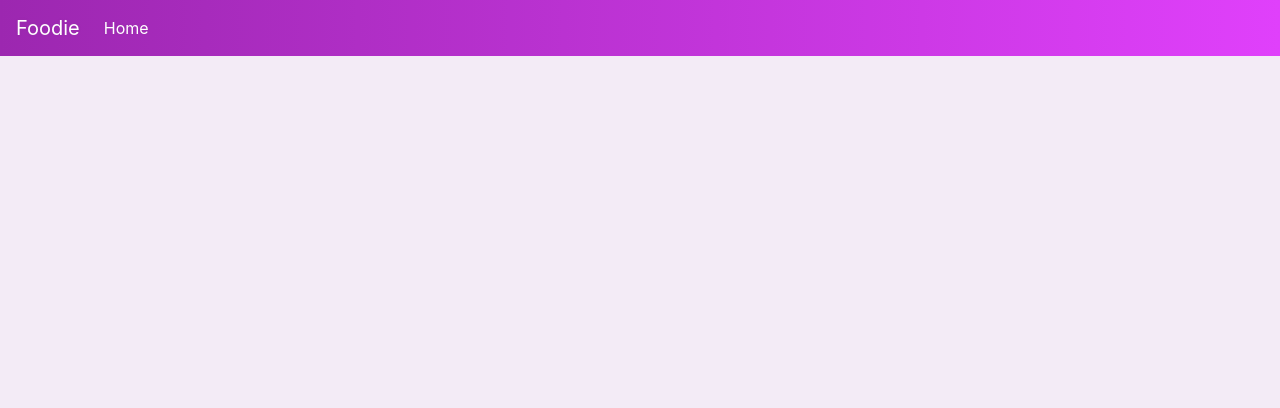
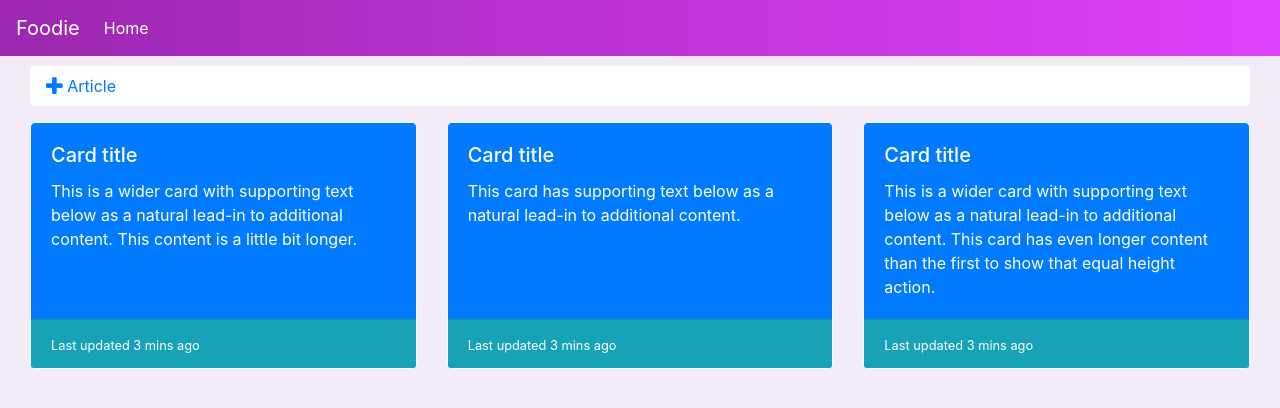
Before and after one commit to bhagyashreemeher/foodapp, a React (Create React App) app: page / in a window 1280 px wide. Shown: the top 408 px of the page. Built offline with nearby package versions, Linux system fonts and the light colour scheme.

Commit message:
updated home component

```diff
--- a/src/views/Home.jsx
+++ b/src/views/Home.jsx
@@ -1,8 +1,22 @@
 import React from 'react'
 import { Header } from './Header'
+import { Articles } from './Articles'
 
 export const Home = (props) => {
     return (
-        <Header/>
+        <div>
+            <Header />
+            <div style={{ padding: "10px 30px 0 30px" }}>
+                <nav className="nav mb-3">
+                    {/* <i className="fa fa-plus"></i> */}
+                    <a className="nav-link" href="/" style={{ color: "#007bff" }}>
+                        <i className="fa fa-lg fa-plus" style={{ color: "#007bff" }}></i> Article
+                    </a>
+                    {/* <a className="nav-link active" href="/">New Article</a> */}
+                    {/* <a className="nav-link disabled" href="#" tabindex="-1" aria-disabled="true">Disabled</a> */}
+                </nav>
+                <Articles />
+            </div>
+        </div>
     )
 }
```
